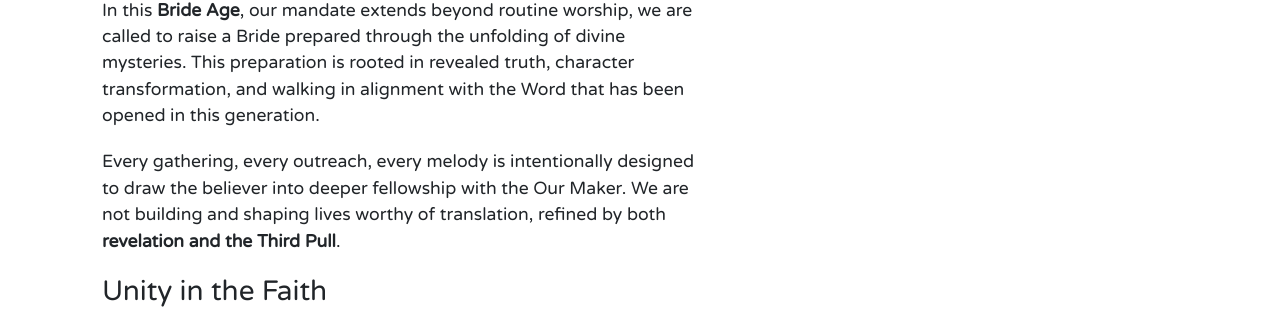
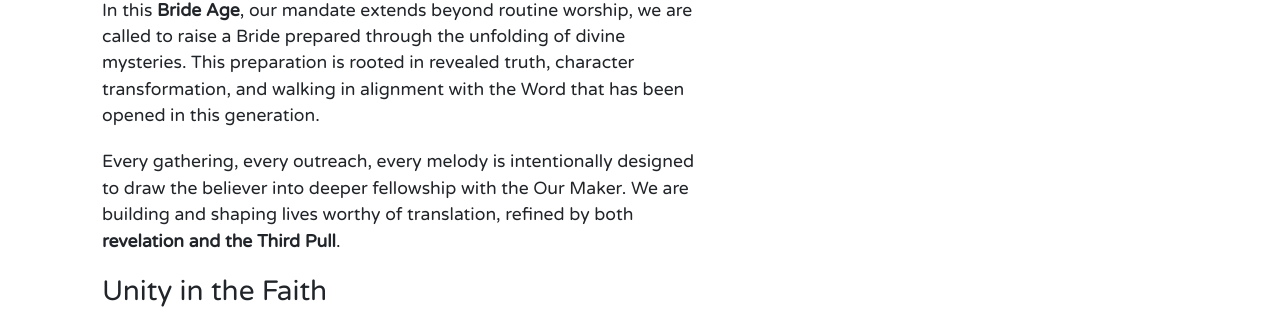
Before and after one commit to DelaneKay/Benoni-City-Tabernacle-Website, a React (Create React App) app: page /about-us in a window 1280 px wide. Shown: the part 1290-1599 px from the top of the page. Built offline with nearby package versions, Linux system fonts and the light colour scheme.

Commit message:
Update about us vision wording

```diff
--- a/src/components/pages/aboutus/sections/Vision/Vision.js
+++ b/src/components/pages/aboutus/sections/Vision/Vision.js
@@ -16,7 +16,7 @@ const Vision = () => {
               At <strong>Benoni City Tabernacle</strong>, we believe that the true purpose of the church is to be a <strong>beacon of light</strong>, a refuge for the weary, and a <strong>soul-saving station</strong> in a troubled world. Our vision is to cultivate a generation of <strong>spiritual powerhouses</strong>, believers who carry not just knowledge, but revelation. These are <strong>insiders</strong> in the divine agenda, entrusted with mystery truths unveiled in this hour through the Third Pull and the opening of the Word.
             </p>
             <h3>Preparing a Bride for Christ</h3>
-            <p> In this <strong>Bride Age</strong>, our mandate extends beyond routine worship, we are called to raise a Bride prepared through the unfolding of divine mysteries. This preparation is rooted in revealed truth, character transformation, and walking in alignment with the Word that has been opened in this generation. </p> <p> Every gathering, every outreach, every melody is intentionally designed to draw the believer into deeper fellowship with the Our Maker. We are not building and shaping lives worthy of translation, refined by both <strong>revelation and the Third Pull</strong>. </p>
+            <p> In this <strong>Bride Age</strong>, our mandate extends beyond routine worship, we are called to raise a Bride prepared through the unfolding of divine mysteries. This preparation is rooted in revealed truth, character transformation, and walking in alignment with the Word that has been opened in this generation. </p> <p> Every gathering, every outreach, every melody is intentionally designed to draw the believer into deeper fellowship with the Our Maker. We are building and shaping lives worthy of translation, refined by both <strong>revelation and the Third Pull</strong>. </p>
 
             <h3>Unity in the Faith</h3>
             <p> Our vision gathers believers around the absolute of the Word, as revealed through the message of this hour, delivered by our <strong>prophet William Branham</strong>. Here, unity is not manufactured; it is born by shared revelation. As insiders in the divine agenda, entrusted with mystery truths unveiled through the opening of the Word, we walk together in truth, love, and the Spirit bearing witness to a living Christ in our midst. </p>
```
